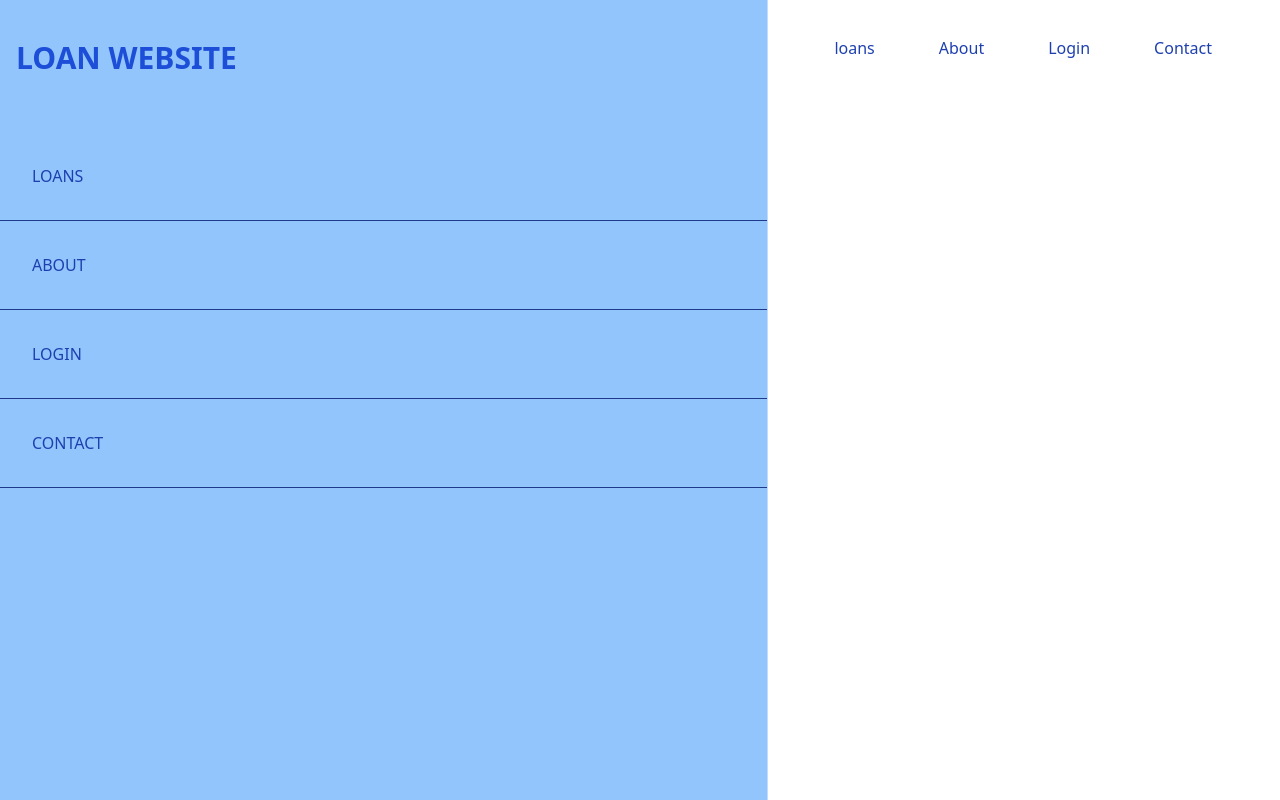
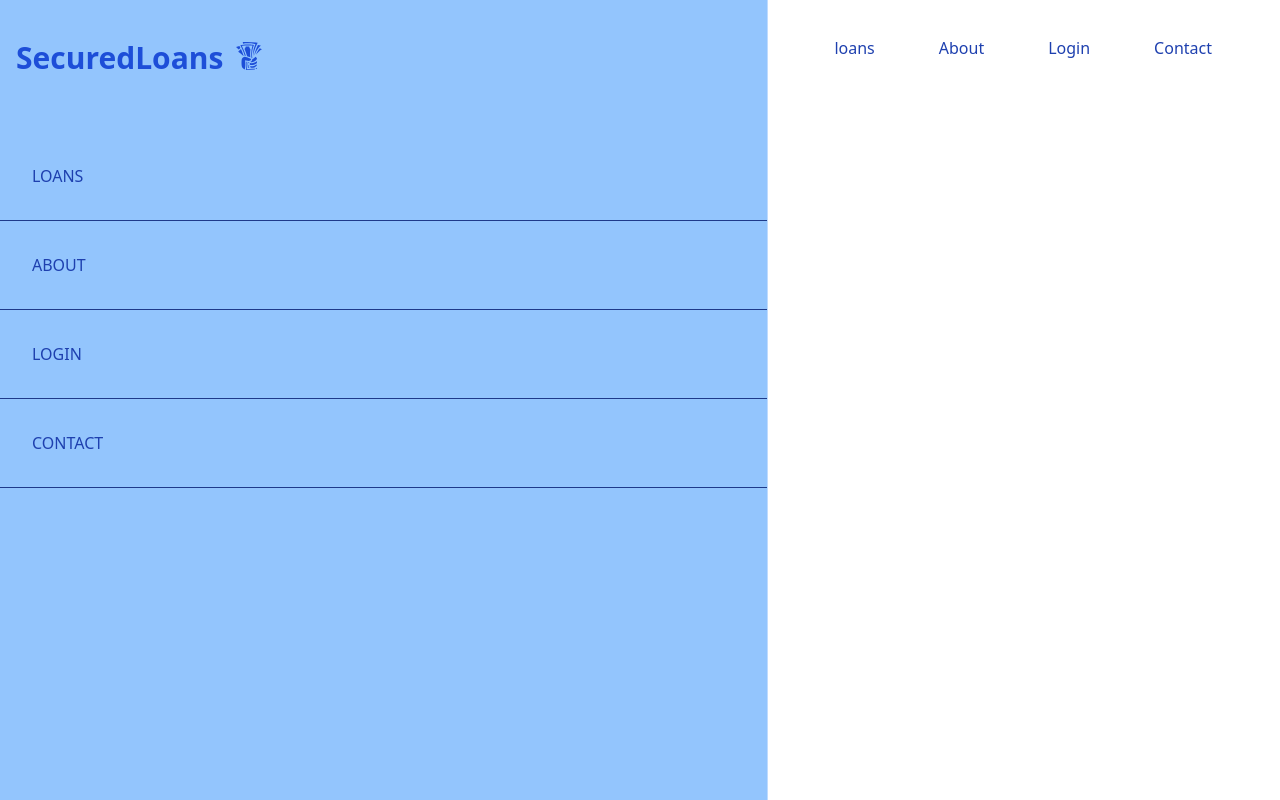
Before and after one commit to BukolaF/Loan_Website, a React (Create React App) app: page / in a window 1280 px wide. Built offline with nearby package versions, Linux system fonts and the light colour scheme; the HTML template or start-up script is replaced by a standard one.

Commit message:
dev-branch

```diff
--- a/src/components/Navbar.jsx
+++ b/src/components/Navbar.jsx
@@ -1,5 +1,6 @@
 import React, {useState} from 'react';
 import {AiOutlineClose, AiOutlineMenu} from 'react-icons/ai';
+import {GiTakeMyMoney} from 'react-icons/gi';
 
 const Navbar = () => {
   const [nav, setNav] = useState(false);
@@ -10,7 +11,7 @@ const Navbar = () => {
 
   return (
     <div className='flex justify-between items-center h-24 max-w-[1240px] mx-auto px-4 text-blue-800'>
-        <h1 className='w-full text-3xl font-bold text-blue-700'>LOAN WEBSITE</h1>
+        <h1 className=' flex gap-2.5 w-full text-3xl font-bold text-blue-700'>SecuredLoans <GiTakeMyMoney className='h-8 w-8' size={20} /> </h1>
         <ul className='hidden md:flex'>
           <li className='p-8'>loans</li>
           <li className='p-8'>About</li>
@@ -22,7 +23,7 @@ const Navbar = () => {
 
           </div>
           <div className={!nav ? 'fixed left-0 top-0 w-[60%] h-full border-r border-r-blue-200 bg-blue-300 ease-in-out duration-500' : 'fixed left-[-100%]'}>
-          <h1 className='w-full text-3xl font-bold text-blue-700 m-4 pt-6'>LOAN WEBSITE</h1>
+          <h1 className='flex gap-2.5 w-full text-3xl font-bold text-blue-700 m-4 pt-6'>SecuredLoans <GiTakeMyMoney className='h-8 w-8' size={20} /> </h1>
           <ul className=' pt-10 uppercase'>
             <li className='p-8 border-b border-blue-900'>loans</li>
             <li className='p-8 border-b border-blue-900'>About</li>
```
Also changed, not shown: 1 other file (tests, documents, lock files or other folders).
